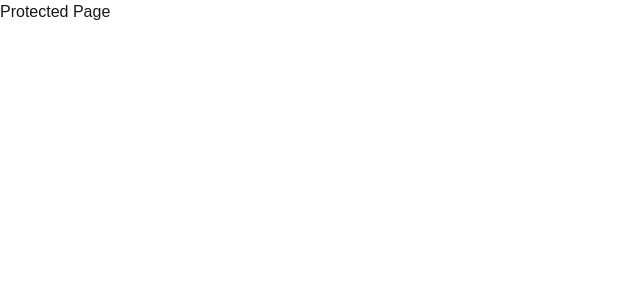
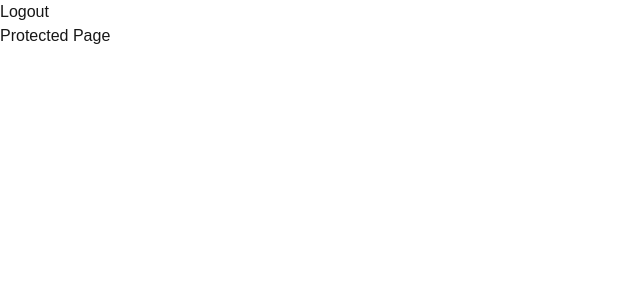
Before and after one commit to rushabhdharia/AI-Voyage-Concierge-frontend, a Next.js app: page /protected in a window 1280 px wide. Shown: the top 300 px of the page, without its empty margins (0-640 px from the left). Built offline with nearby package versions, Linux system fonts and the light colour scheme; sample sign-in values are in the browser's storage.

Commit message:
Added Logout functionality

```diff
--- /dev/null
+++ b/app/components/NavBar.tsx
@@ -0,0 +1,20 @@
+import Link from 'next/link';
+import { useRouter } from 'next/navigation';
+
+const Navbar = () => {
+  const router = useRouter();
+
+  const handleLogout = () => {
+    localStorage.removeItem('token');
+    router.push('/');
+  };
+
+  return (
+    <nav>
+      {/* <Link href="/">Protected Page</Link> */}
+      <button onClick={handleLogout}>Logout</button>
+    </nav>
+  );
+};
+
+export default Navbar;
--- a/app/protected/page.tsx
+++ b/app/protected/page.tsx
@@ -1,7 +1,7 @@
 'use client'
 
 import { useRouter } from 'next/navigation'
-
+import NavBar from '../components/NavBar';
 
 const ProtectedPage = () => {
   const router = useRouter();
@@ -16,6 +16,7 @@ const ProtectedPage = () => {
   // You can now use the token to make authenticated requests to your API
   return (
     <div>
+      <NavBar/>
       <h1>Protected Page</h1>
       {/* ... */}
     </div>
```
